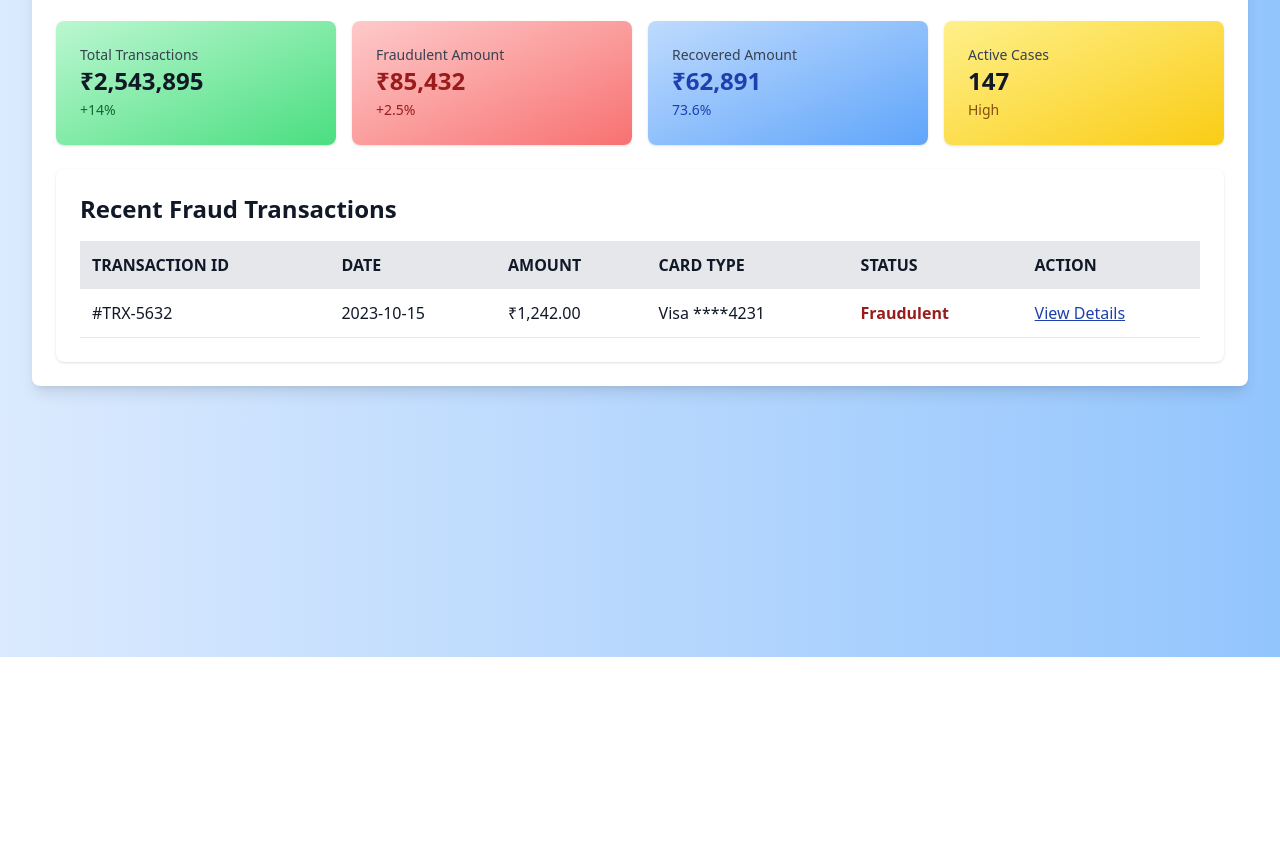
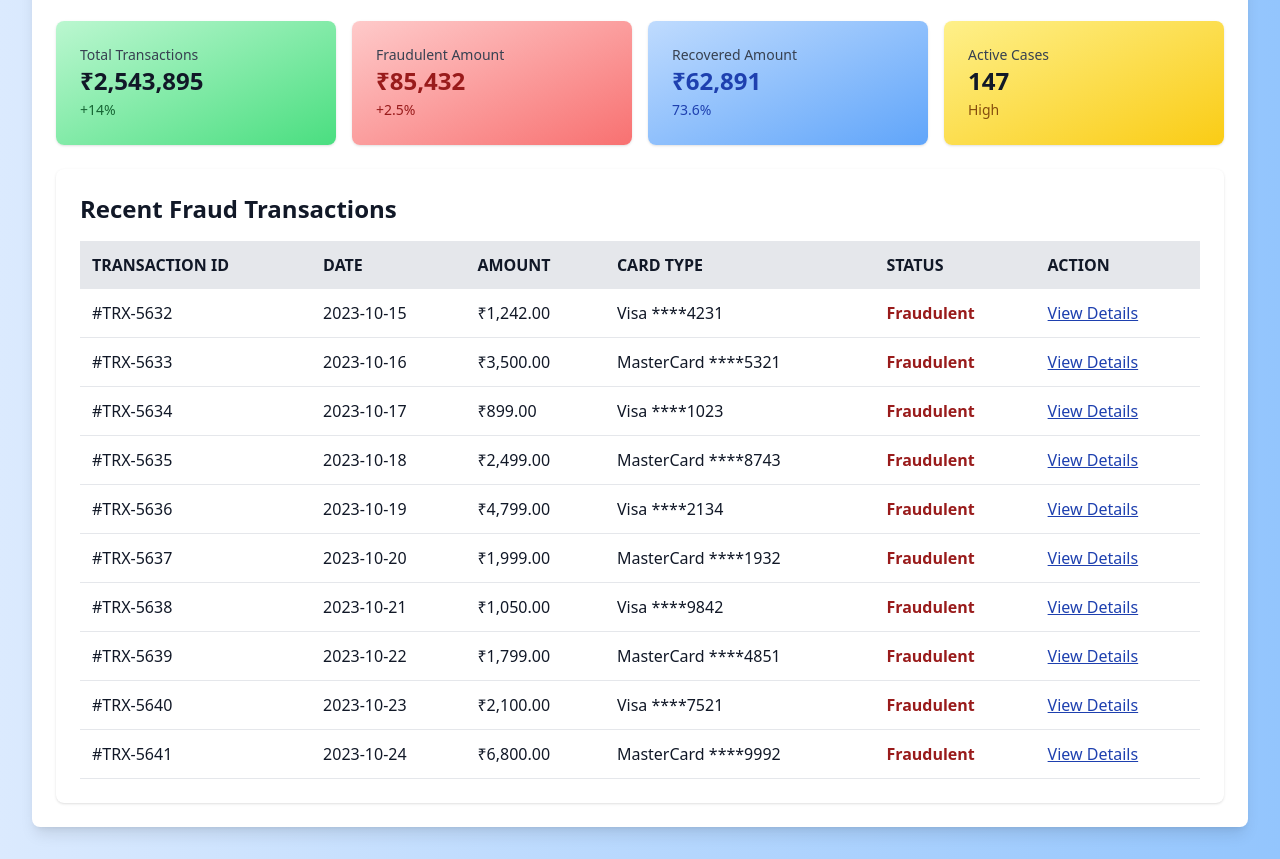
Before and after one commit to aashishkhobragade/faraday, a plain HTML site: page dashboard.html in a window 1280 px wide. Shown: the part 143-1002 px from the top of the page. Before the commit the page ends 800 px from the top, so only its background shows below. Drawn offline with nearby package versions, Linux system fonts and the light colour scheme.

Commit message:
Update dashboard.html

```diff
--- a/dashboard.html
+++ b/dashboard.html
@@ -64,6 +64,7 @@
                     </tr>
                 </thead>
                 <tbody>
+                    <!-- Transaction Records -->
                     <tr class="border-b hover:bg-gray-100">
                         <td class="p-3">#TRX-5632</td>
                         <td class="p-3">2023-10-15</td>
@@ -71,6 +72,78 @@
                         <td class="p-3">Visa ****4231</td>
                         <td class="p-3 text-red-800 font-bold">Fraudulent</td>
                         <td class="p-3 text-blue-800 underline cursor-pointer" onclick="showDetails('#TRX-5632', '2023-10-15', '₹1,242.00', 'Visa ****4231', 'Fraudulent', 'Mumbai, India', '192.168.1.1', 'iPhone 13', 'Amazon')">View Details</td>
+                    </tr>
+                    <tr class="border-b hover:bg-gray-100">
+                        <td class="p-3">#TRX-5633</td>
+                        <td class="p-3">2023-10-16</td>
+                        <td class="p-3">₹3,500.00</td>
+                        <td class="p-3">MasterCard ****5321</td>
+                        <td class="p-3 text-red-800 font-bold">Fraudulent</td>
+                        <td class="p-3 text-blue-800 underline cursor-pointer" onclick="showDetails('#TRX-5633', '2023-10-16', '₹3,500.00', 'MasterCard ****5321', 'Fraudulent', 'Bangalore, India', '192.168.1.2', 'OnePlus 9', 'Flipkart')">View Details</td>
+                    </tr>
+                    <tr class="border-b hover:bg-gray-100">
+                        <td class="p-3">#TRX-5634</td>
+                        <td class="p-3">2023-10-17</td>
+                        <td class="p-3">₹899.00</td>
+                        <td class="p-3">Visa ****1023</td>
+                        <td class="p-3 text-red-800 font-bold">Fraudulent</td>
+                        <td class="p-3 text-blue-800 underline cursor-pointer" onclick="showDetails('#TRX-5634', '2023-10-17', '₹899.00', 'Visa ****1023', 'Fraudulent', 'Delhi, India', '192.168.1.3', 'iPhone 12', 'Myntra')">View Details</td>
+                    </tr>
+                    <tr class="border-b hover:bg-gray-100">
+                        <td class="p-3">#TRX-5635</td>
+                        <td class="p-3">2023-10-18</td>
+                        <td class="p-3">₹2,499.00</td>
+                        <td class="p-3">MasterCard ****8743</td>
+                        <td class="p-3 text-red-800 font-bold">Fraudulent</td>
+                        <td class="p-3 text-blue-800 underline cursor-pointer" onclick="showDetails('#TRX-5635', '2023-10-18', '₹2,499.00', 'MasterCard ****8743', 'Fraudulent', 'Chennai, India', '192.168.1.4', 'Samsung Galaxy S21', 'Snapdeal')">View Details</td>
+                    </tr>
+                    <tr class="border-b hover:bg-gray-100">
+                        <td class="p-3">#TRX-5636</td>
+                        <td class="p-3">2023-10-19</td>
+                        <td class="p-3">₹4,799.00</td>
+                        <td class="p-3">Visa ****2134</td>
+                        <td class="p-3 text-red-800 font-bold">Fraudulent</td>
+                        <td class="p-3 text-blue-800 underline cursor-pointer" onclick="showDetails('#TRX-5636', '2023-10-19', '₹4,799.00', 'Visa ****2134', 'Fraudulent', 'Kolkata, India', '192.168.1.5', 'iPhone 13 Pro', 'Amazon')">View Details</td>
+                    </tr>
+                    <tr class="border-b hover:bg-gray-100">
+                        <td class="p-3">#TRX-5637</td>
+                        <td class="p-3">2023-10-20</td>
+                        <td class="p-3">₹1,999.00</td>
+                        <td class="p-3">MasterCard ****1932</td>
+                        <td class="p-3 text-red-800 font-bold">Fraudulent</td>
+                        <td class="p-3 text-blue-800 underline cursor-pointer" onclick="showDetails('#TRX-5637', '2023-10-20', '₹1,999.00', 'MasterCard ****1932', 'Fraudulent', 'Hyderabad, India', '192.168.1.6', 'Xiaomi Mi 11', 'Jabong')">View Details</td>
+                    </tr>
+                    <tr class="border-b hover:bg-gray-100">
+                        <td class="p-3">#TRX-5638</td>
+                        <td class="p-3">2023-10-21</td>
+                        <td class="p-3">₹1,050.00</td>
+                        <td class="p-3">Visa ****9842</td>
+                        <td class="p-3 text-red-800 font-bold">Fraudulent</td>
+                        <td class="p-3 text-blue-800 underline cursor-pointer" onclick="showDetails('#TRX-5638', '2023-10-21', '₹1,050.00', 'Visa ****9842', 'Fraudulent', 'Pune, India', '192.168.1.7', 'Oppo Reno 6', 'Croma')">View Details</td>
+                    </tr>
+                    <tr class="border-b hover:bg-gray-100">
+                        <td class="p-3">#TRX-5639</td>
+                        <td class="p-3">2023-10-22</td>
+                        <td class="p-3">₹1,799.00</td>
+                        <td class="p-3">MasterCard ****4851</td>
+                        <td class="p-3 text-red-800 font-bold">Fraudulent</td>
+                        <td class="p-3 text-blue-800 underline cursor-pointer" onclick="showDetails('#TRX-5639', '2023-10-22', '₹1,799.00', 'MasterCard ****4851', 'Fraudulent', 'Surat, India', '192.168.1.8', 'Realme GT', 'Myntra')">View Details</td>
+                    </tr>
+                    <tr class="border-b hover:bg-gray-100">
+                        <td class="p-3">#TRX-5640</td>
+                        <td class="p-3">2023-10-23</td>
+                        <td class="p-3">₹2,100.00</td>
+                        <td class="p-3">Visa ****7521</td>
+                        <td class="p-3 text-red-800 font-bold">Fraudulent</td>
+                        <td class="p-3 text-blue-800 underline cursor-pointer" onclick="showDetails('#TRX-5640', '2023-10-23', '₹2,100.00', 'Visa ****7521', 'Fraudulent', 'Ahmedabad, India', '192.168.1.9', 'Samsung Galaxy Note 20', 'Flipkart')">View Details</td>
+                    </tr>
+                    <tr class="border-b hover:bg-gray-100">
+                        <td class="p-3">#TRX-5641</td>
+                        <td class="p-3">2023-10-24</td>
+                        <td class="p-3">₹6,800.00</td>
+                        <td class="p-3">MasterCard ****9992</td>
+                        <td class="p-3 text-red-800 font-bold">Fraudulent</td>
+                        <td class="p-3 text-blue-800 underline cursor-pointer" onclick="showDetails('#TRX-5641', '2023-10-24', '₹6,800.00', 'MasterCard ****9992', 'Fraudulent', 'Jaipur, India', '192.168.1.10', 'MacBook Pro', 'Apple Store')">View Details</td>
                     </tr>
                 </tbody>
             </table>
```
